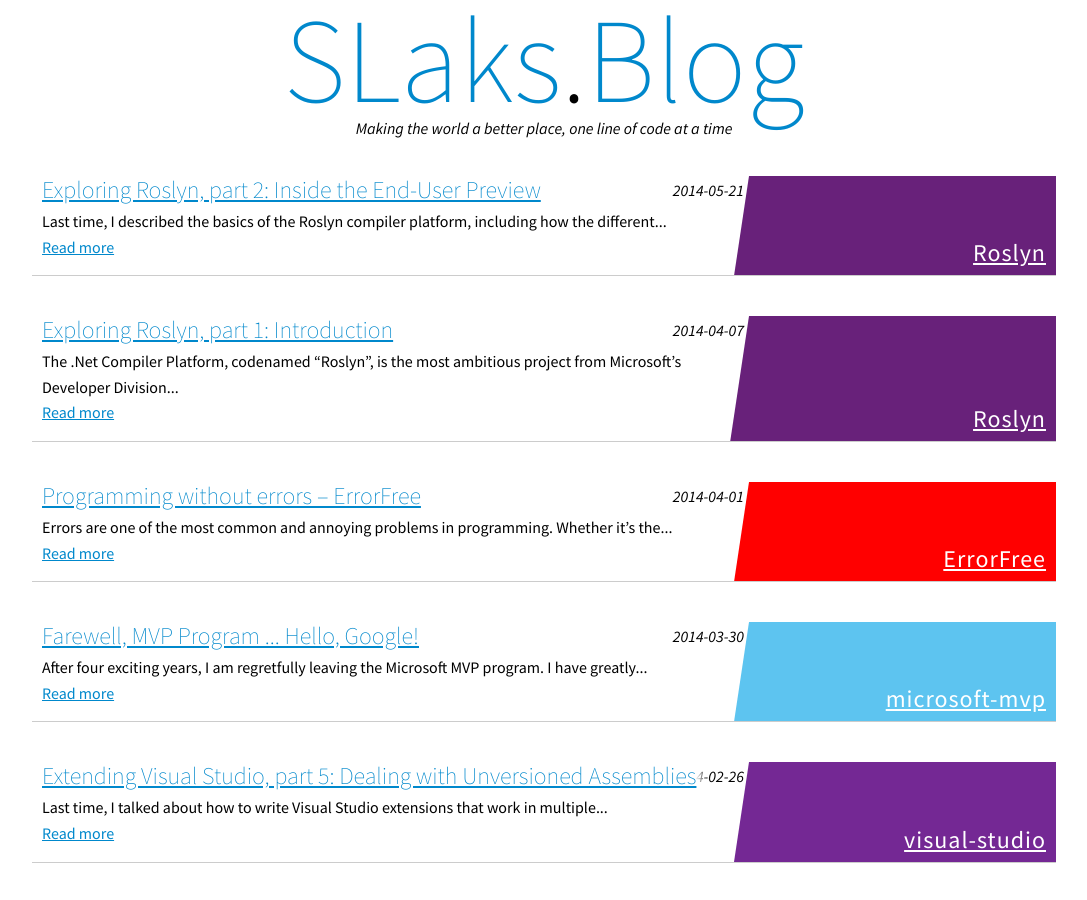
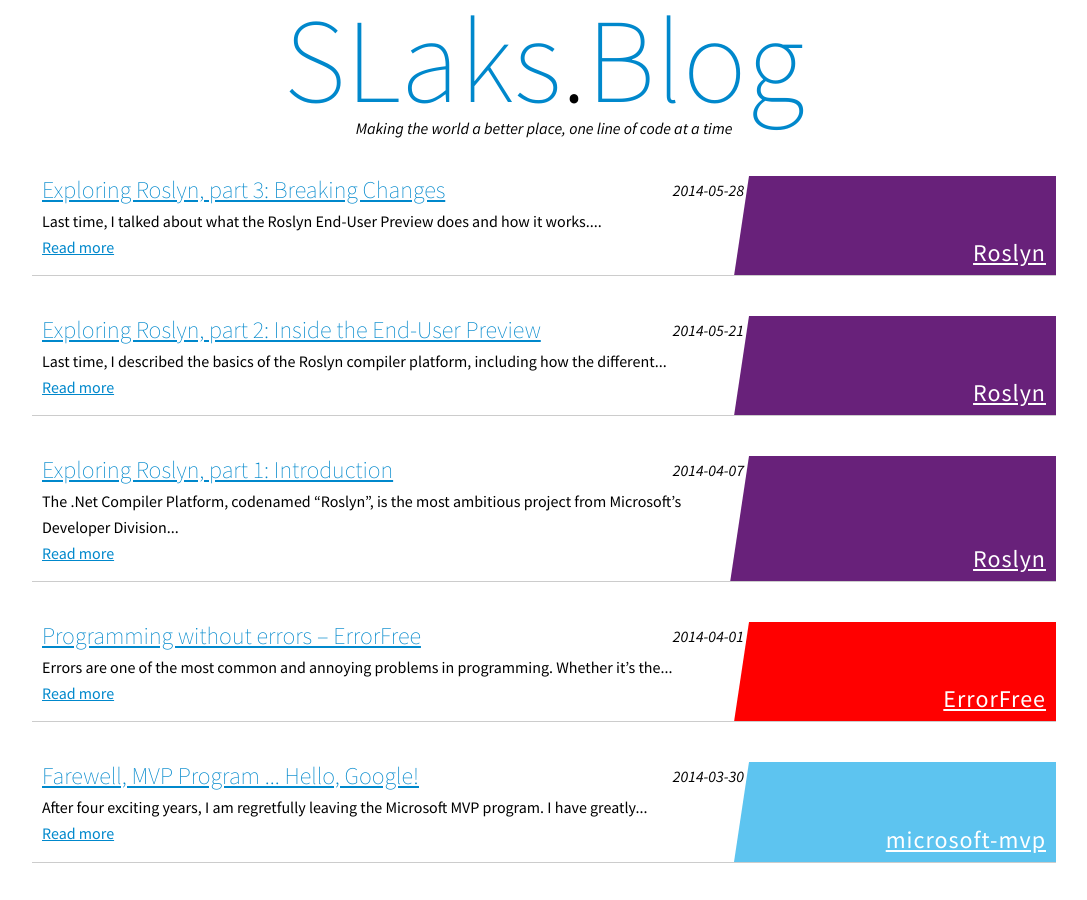
Before and after one commit to SLaks/SLaks.Blog, a Jekyll site: the page built from index.html, in a window 1280 px wide and 900 px high. Shown: the whole window, without its empty margins (96-1183 px from the left). Built offline with Jekyll 4.4.1, drawn with Linux system fonts in a browser that asks for light colours; Markdown is read by kramdown in place of the engine named in the settings; some of the changed lines change nothing that is shown.

Commit message:
Post: Exploring Roslyn, part 3: Breaking Changes

````diff
--- a/_posts/2014-05-21-exploring-roslyn-part-2-inside-end-user-preview.md
+++ b/_posts/2014-05-21-exploring-roslyn-part-2-inside-end-user-preview.md
@@ -73,3 +73,5 @@
  - Fix function return type (VB only)
 
 <img src="/images/2014/roslyn-refactorings.png" alt="Roslyn Refactorings" style="max-width: 100%" />
+
+[_Next time: Breaking Changes_]({% post_url 2014-05-28-exploring-roslyn-part-3-breaking-changes %})
--- /dev/null
+++ b/_posts/2014-05-28-exploring-roslyn-part-3-breaking-changes.md
@@ -0,0 +1,116 @@
+---
+title: "Exploring Roslyn, part 3: Breaking Changes"
+layout: "post"
+categories: [Roslyn, .net, visual-studio]
+---
+
+[Last time]({% post_url 2014-05-21-exploring-roslyn-part-2-inside-end-user-preview %}), I talked about what the Roslyn End-User Preview does and how it works.  This time, I'll talk about some subtle breaking changes in the compiler.
+
+The C# & VB teams have a very high bar for backwards compatibility; they try extremely hard to make sure that all of your existing code will compile identically in Roslyn.  However, in any project as large as a compiler, there are bound to be some changes in the way compilation works.  Some of these are flaws in the old compiler, for which Roslyn's fixes can subtly break existing code; some of these are side-effects of the way the new pipeline works which were deemed not worth fixing.  All of these changes are in extremely subtle corner cases, and should not affect most normal codebases.
+
+Breaking changes come in two varieties: Forward-breaking changes, meaning that code that worked pre-Roslyn doesn't work with Roslyn, and backward-breaking changes, meaning that code that works with the Roslyn compiler doesn't work with the old compiler (these can cause problems with open source projects if different people use different VS versions).
+
+Obviously, all of the new language features in C# 6 are backwards-breaking changes; they will never work with older compilers.  However, there are some more subtle changes which can prevent projects from being compiled without Roslyn even if they don't use any new features.
+
+#Lifting variables in iterator methods
+When you write an iterator method (using `yield return`), the compiler will transform your method into a class which implements `IEnumerable<T>`, turning your actual code into a state machine inside `MoveNext()`.  (See [Jon Skeet's blog post](http://csharpindepth.com/articles/chapter6/iteratorblockimplementation.aspx) for a thorough explanation.)
+
+Local variables in your method become fields in the iterator class, so they can be persisted across calls to `MoveNext()`.  The old compiler would always lift every single local variable to a field, even if it's never used across a `yield return` boundary (meaning that it doesn't need to stick around between `MoveNext()` calls).  The Roslyn compiler is smarter, and only lifts locals when it needs to (if the local is used both before and after a `yield return`).
+
+This is a breaking change in both directions.  If your pre-Roslyn code declares something like a timer or file handle in an iterator (and doesn't use it later), which it expects to survive until the iterator itself is collected, compiling with Roslyn will allow it to be GC'd much earlier that it would have been with the old compiler.  To fix this, simply add a `GC.KeepAlive()` call at the bottom of the iterator.  Since it is now used on both sides of the `yield return`, the compiler will be forced to lift it into a field in the iterator.
+
+This can also be a backwards-breaking change, for two reasons.  Most obviously, if your Roslyn code uses a very large object in only one place in an iterator, compiling it with the native compiler will cause that object to last much longer; potentially leaking large amounts of memory if your iterators are long-lived (which can happen in surprising ways with LINQ queries).
+
+More subtly, this means that code compiled with the native compiler can load types earlier than it would have with Roslyn.  This [bit me](https://github.com/SLaks/Ref12/commit/2c52df7be397c052980bf91d2bcc6a90eae9c926) in [Ref12](http://visualstudiogallery.msdn.microsoft.com/f89b27c5-7d7b-4059-adde-7ccc709fa86e), where I had an iterator that used a type in an [unversioned assembly](/2014-02-26/extending-visual-studio-part-5-dealing-with-unversioned-assemblies) that I loaded using a `AssemblyResolve` handler.  With Roslyn, it worked fine.  Without Roslyn, that type ended up in a field in the iterator class, so MEF tried to load the type when inspecting the assembly (through `Assembly.GetTypes()`), and the extension refused to load.
+
+##Demo
+```csharp
+static void Main() {
+	var e = M();
+	e.MoveNext();
+	GC.Collect();
+	GC.WaitForPendingFinalizers();
+
+	e.MoveNext();
+	GC.Collect();
+	GC.WaitForPendingFinalizers();
+}
+
+static IEnumerator M() {
+	var a = new Alerter();
+	a.ToString();	// Prevent the optimizer from removing the variable entirely
+	Console.WriteLine("Before return");
+	yield return null;
+	Console.WriteLine("After return");
+}
+class Alerter {
+	~Alerter() { Console.WriteLine("Destroying!"); }
+}
+```
+
+When compiled with the native compiler, this code will print
+ > Before return
+ > After return
+ > Destroying!
+
+Since the `Alerter` instance is stored as a field in the iterator, it cannot be collected until the iterator is finished.
+
+With Roslyn, it prints
+ > Before return
+ > Destroying!
+ > After return
+
+Since the variable is not referenced again after `yield return`, Roslyn compiles it to a local variable within `MoveNext()`, allowing it to be GC'd while the iterator is still alive.
+
+#Loading indirectly referenced assemblies during compilation
+This is a backwards-breaking change only; it will not break any code that already works with the pre-Roslyn compiler.
+
+When compiling code that uses types from a different assembly, the compiler needs to load that assembly to look up the metadata for those types.  It will also load assemblies for types that are related to methods you call directly, such as base types, or parameter types in other overloads.
+
+The native compiler took a heavy-handed approach; it always tried to load every base type and interface for any type that you use.  The Roslyn compiler is more frugal; it will only load base types and interfaces if it needs to.
+
+This means that projects created with Roslyn can easily be missing references that will prevent them from compiling with the native compiler.  In the worst case, there are types like `ExtensionManagerService` (in Visual Studio) that implement COM interop interfaces in private PIAs (Microsoft.Internal.VisualStudio.Shell.Interop.11.0.DesignTime.dll) that are not available outside Microsoft.  With Roslyn, you won't even notice these; the IDE does not show them, and the compiler completely ignores them.  The native compiler, on the other hand, will completely refuse to compile code that uses these types, since it can't load those base interfaces.  This bit me [here](https://github.com/SLaks/Root-VSIX/issues/1).  (The solution is to create your own PIA assembly from the embedded interop types in ILSpy.)
+
+#Overload resolution with conflicting ambiguities
+C# 6.0 has some subtle changes in the behavior of overload resolution with optional parameters.  Before Roslyn, if you had a method call that was ambiguous between two overloads, but one of those overloads had additional optional parameters, whereas the other didn't, the native compiler would choose the first overload.
+
+For example:
+
+```csharp
+void M(string a) { Console.WriteLine(1); }
+void M(Exception a, char c = 'c') { Console.WriteLine(2); }
+
+M(null);	// Prints 1, not 2
+```
+
+In Roslyn, this will no longer compile; the compiler will instead complain that it can't figure out which overload to pick.  You can fix this by explicitly casting the initial parameter to the type used in either overload.
+
+Overload resolution is extremely complicated, but Roslyn's behavior appears to be correct according to the spec (&sect;7.5.3.2; emphasis added):
+
+> For the purposes of determining the better function member, a stripped-down argument list A is constructed containing just the argument expressions themselves in the order they appear in the original argument list.
+
+> Parameter lists for each of the candidate function members are constructed in the following way:
+
+> - The expanded form is used if the function member was applicable only in the expanded form.
+> - **Optional parameters with no corresponding arguments are removed from the parameter list**
+
+After removing omitted optional parameters, it is clear that neither of these overloads is better, so the ambiguity error is correct.
+
+#Other bugfixes
+The Roslyn compiler also fixes a number of minor bugs in the old compiler, rejecting code that was incorrectly accepted by the native compiler (such as the overload resolution example above), or accepting code that the old compiler incorrectly reported an error for.
+
+ - Roslyn will show a warning when comparing a non-null value type to null (eg, `new DateTime() == null`).
+   The native compiler missed this warning for non-primitives  (even though the optimizer collapsed it to a constant `false`).
+
+ - Roslyn does not allow `is` or `as` to be used with static types (eg, `new object() is BitConverter`).
+   The native compiler compiled this fine (it always evaluated to `false` at runtime).
+
+ - Roslyn allows structs to contain themselves as static nullable fields (eg, `struct MyStruct { static MyStruct? Value; }`).
+   The native compiler incorrectly complained about a cycle in the struct layout.
+   Note that there is currently a [bug](https://roslyn.codeplex.com/workitem/185) in Roslyn that makes this produce invalid IL.
+
+ - Roslyn rejects parentheses around named parameters (eg, `Console.WriteLine((value: 42))`).
+   The native compiler incorrectly allowed this invalid syntax.
+
+ - Roslyn [disallows](https://twitter.com/vreshetnikov/status/428259020437069824) method groups in `is` or `as` operators (eg, `"".Any is byte`).
+   The native compiler allowed this (although it did show a warning), and in fact didn't even check extension method compatibility, allowing crazy things like `1.Any is string` or `IDisposable.Dispose is object`.  Interestingly, the spec explicitly allowed this (&sect;7.10.10); the Roslyn team felt that that was not a good idea.
````
